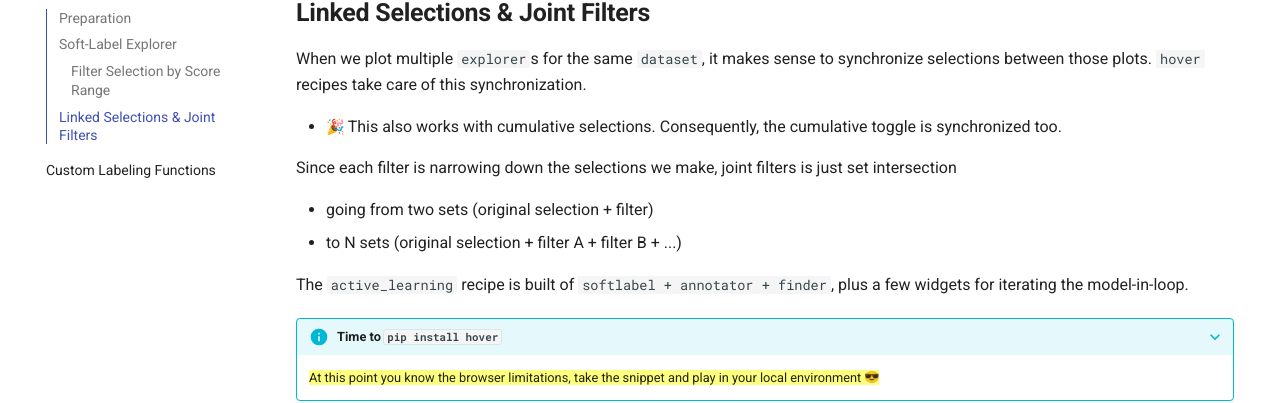
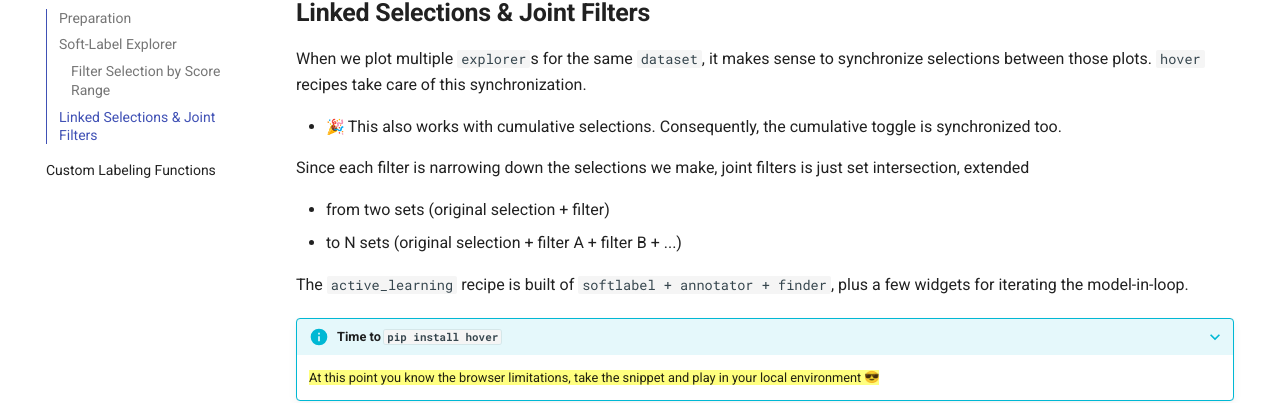
Before and after one commit to phurwicz/hover, an MkDocs documentation site: the page built from docs/pages/tutorial/t6-softlabel-joint-filter.md, in a window 1280 px wide and 900 px high, scrolled down 2183 px. Shown: the part 279-682 px from the top of the window. Built offline with MkDocs 1.6.1 and Material for MkDocs 9.7.7, drawn with Linux system fonts in a browser that asks for light colours; emoji names are drawn with the system emoji font; comment, search, counter and statistics services are not loaded.

Commit message:
Docs: minor wording change

```diff
--- a/docs/pages/tutorial/t6-softlabel-joint-filter.md
+++ b/docs/pages/tutorial/t6-softlabel-joint-filter.md
@@ -36,9 +36,9 @@ When we plot multiple `explorer`s for the same `dataset`, it makes sense to sync
 
 -   :tada: This also works with cumulative selections. Consequently, the cumulative toggle is synchronized too.
 
-Since each filter is narrowing down the selections we make, joint filters is just set intersection
+Since each filter is narrowing down the selections we make, joint filters is just set intersection, extended
 
--   going from two sets (original selection + filter)
+-   from two sets (original selection + filter)
 -   to N sets (original selection + filter A + filter B + ...)
 
 The `active_learning` recipe is built of `softlabel + annotator + finder`, plus a few widgets for iterating the model-in-loop.
```
